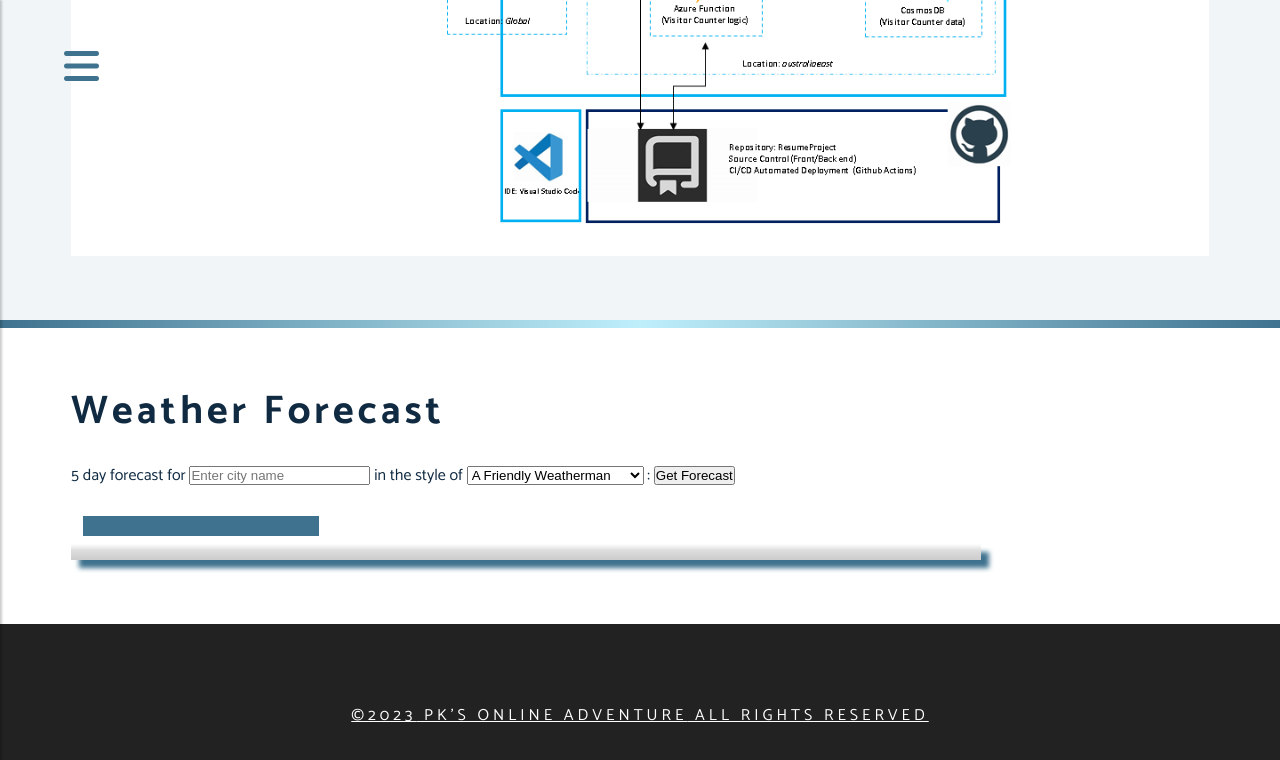
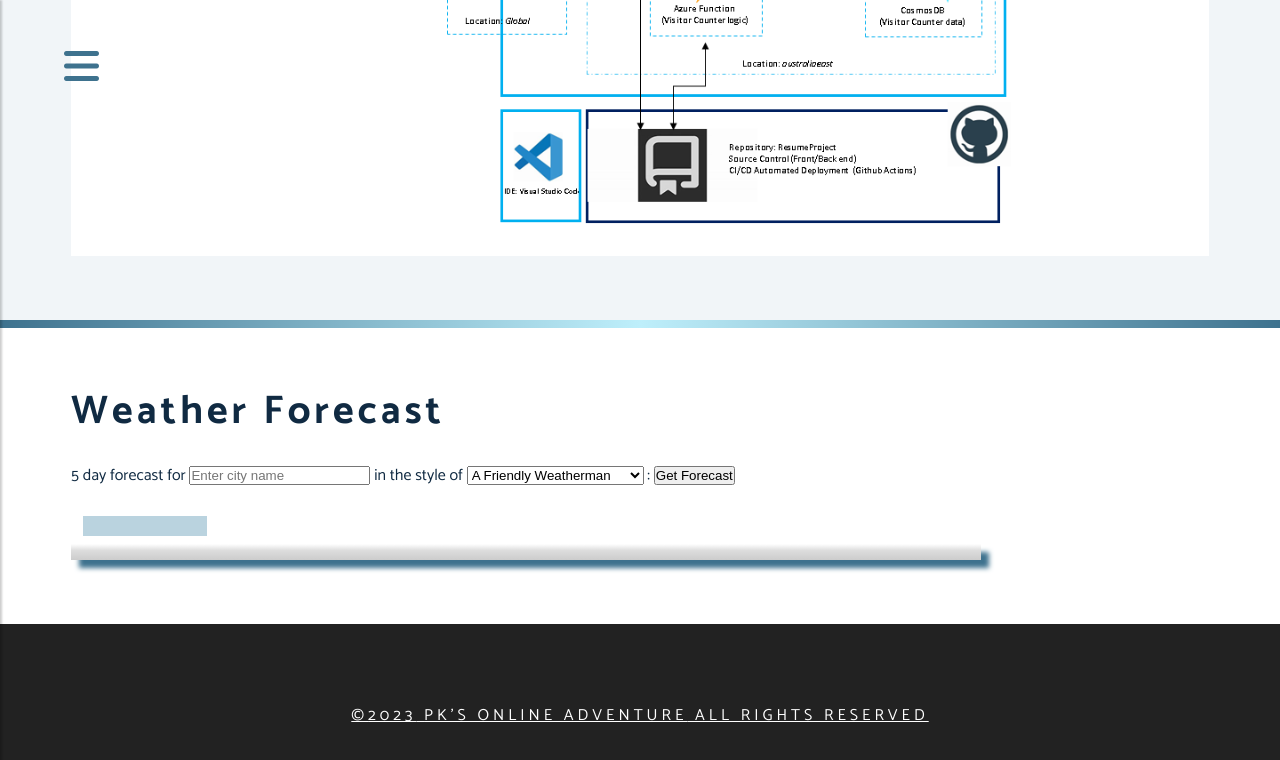
Before and after one commit to pgkeogh/ResumeProject, a plain HTML site: page FrontEnd/architecture.html in a window 1280 px wide. Both pictures are taken after a click on the button "Get Forecast". Shown: the part 1215-1975 px from the top of the page. Drawn offline with Linux system fonts and the light colour scheme; a web font is replaced by a local one.

Commit message:
formatting of response section

```diff
--- a/FrontEnd/css/styles.css
+++ b/FrontEnd/css/styles.css
@@ -711,7 +711,8 @@ Contact
 .progressBar {
   width: 0%;
   height: 20px;
-  background-color: var(--clr-primary);
+  background-color: var(--clr-primary-light);
+  opacity: 75%;
   transition: width 0.5s ease;
 }
 
--- a/FrontEnd/weatherForecast.js
+++ b/FrontEnd/weatherForecast.js
@@ -52,7 +52,7 @@ function startProgressBar() {
   }
   // progressBar.style.width = "1%"; // Reset/start progress bar
   var width = 1;
-  var interval = 100; // Adjust this to control how fast the progress bar moves
+  var interval = 200; // Adjust this to control how fast the progress bar moves
   console.log("bar set");
 
   var progressInterval = setInterval(function () {
```
